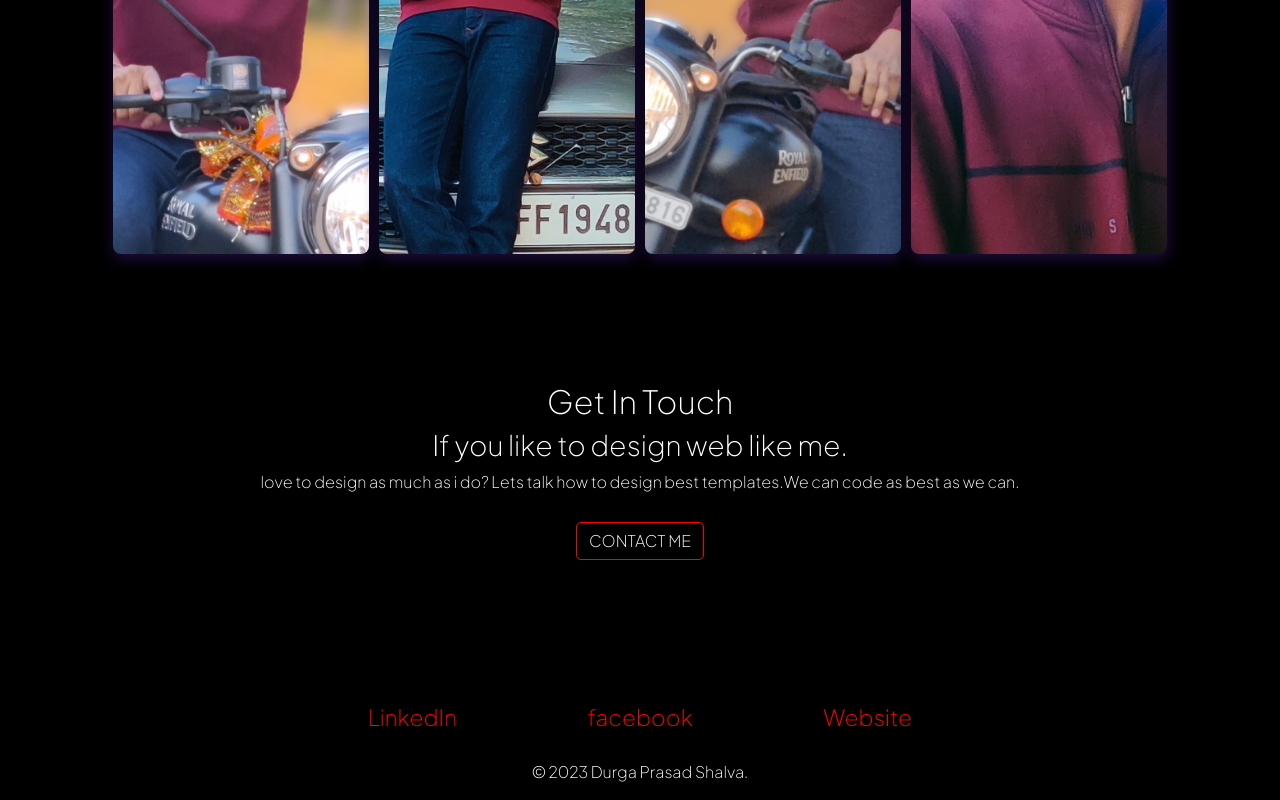
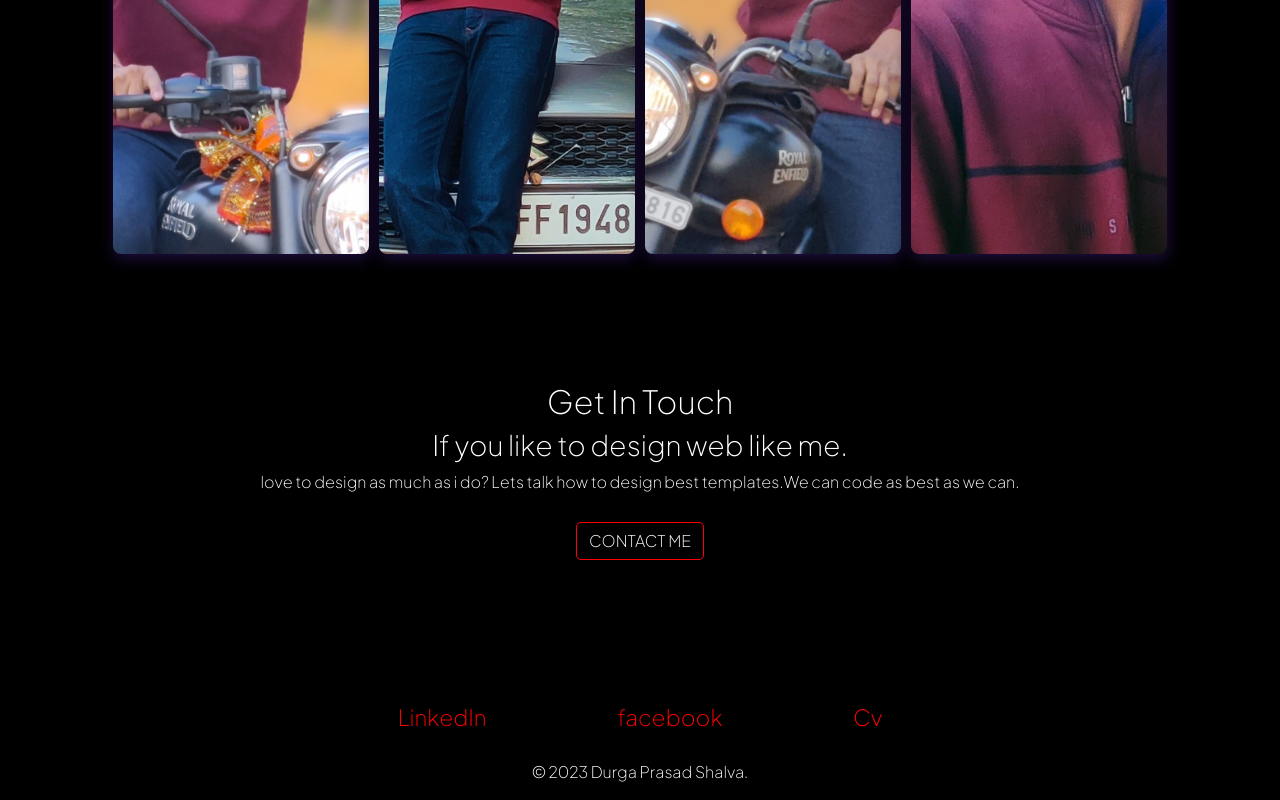
Before and after one commit to Durgaprasadshalva/Website, a plain HTML site: page index.html in a window 1280 px wide. Shown: the part 1044-1844 px from the top of the page. Drawn offline with nearby package versions, Linux system fonts and the light colour scheme.

Commit message:
Update index.html

```diff
--- a/index.html
+++ b/index.html
@@ -99,7 +99,7 @@
         <div class="pad-bot-2">
           <a class="footer-link" href="https://www.linkedin.com/in/shalva-durga-37b8951a3/">LinkedIn</a>
           <a class="footer-link" href="https://www.facebook.com/durgaprasad.salva/">facebook</a>
-          <a class="footer-link" href="https://durgaprasadshalva.github.io/cv/">Website</a>
+          <a class="footer-link" href="https://durgaprasadshalva.github.io/cv/">Cv</a>
         </div>
         <p class="Copy">©
           <script type="text/javascript">document.write(new Date().getFullYear());</script> Durga Prasad Shalva.
```
